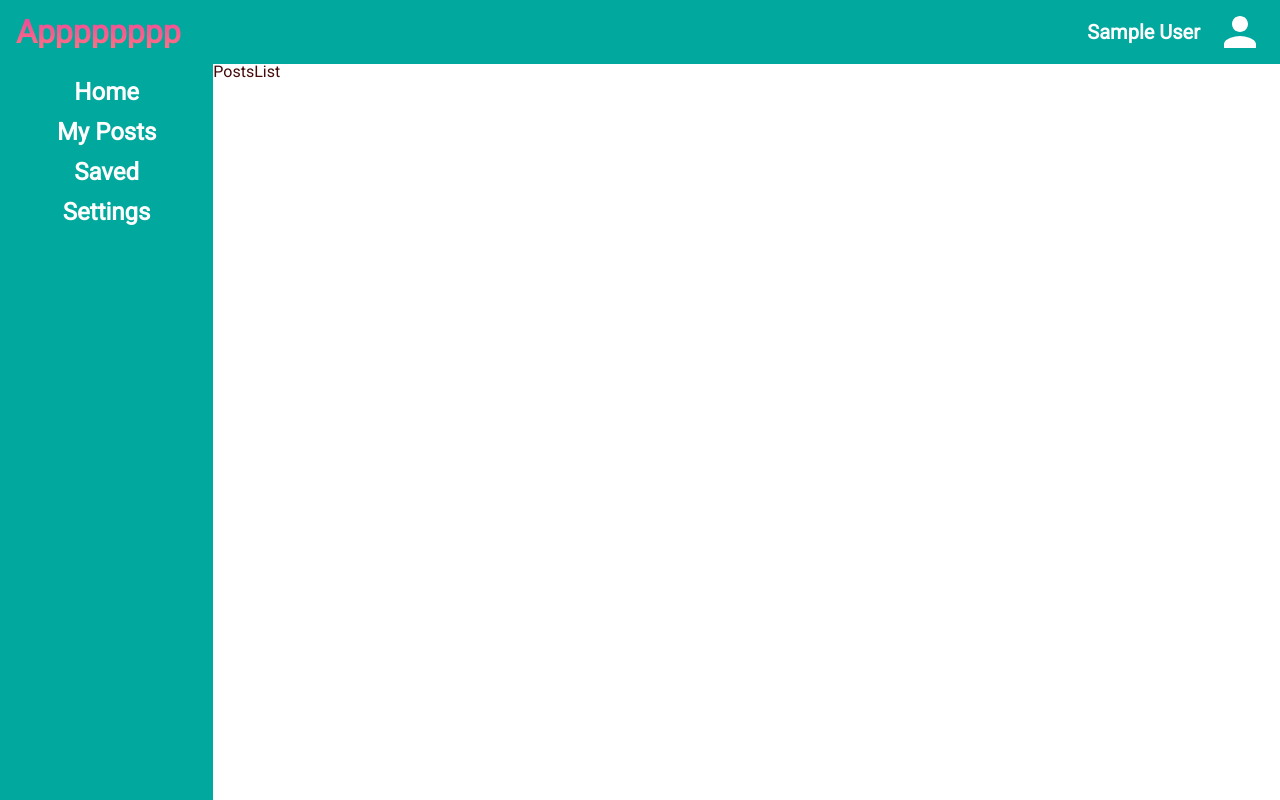
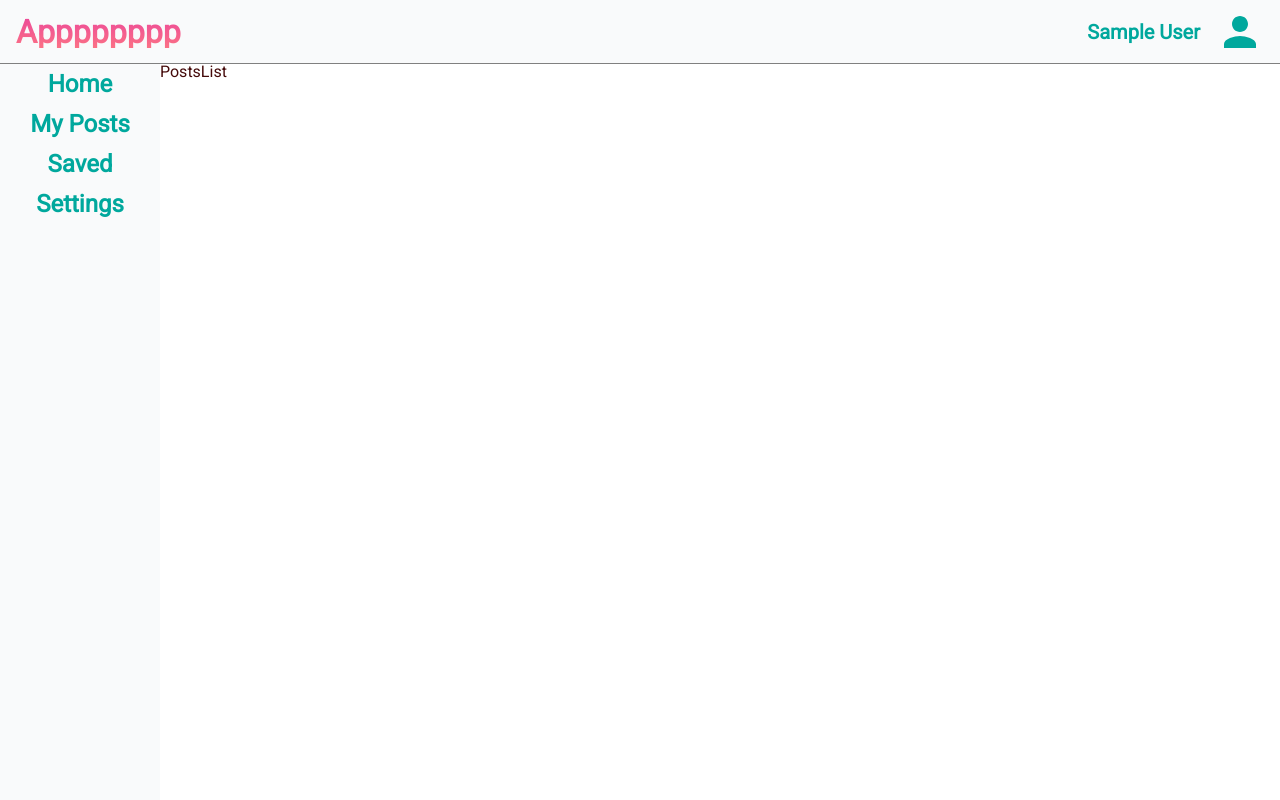
Before and after one commit to autom101/social-media-app, a React (Vite) app in the folder frontend/: page /home in a window 1280 px wide. Built offline with nearby package versions, Linux system fonts and the light colour scheme; sample sign-in values are in the browser's storage.

Commit message:
Create html code for a post

```diff
--- a/frontend/src/components/Post.jsx
+++ b/frontend/src/components/Post.jsx
@@ -2,7 +2,31 @@ import { useParams } from "react-router-dom";
 
 const Post = () => {
   const { id } = useParams();
-  return <div>Post {id}</div>;
+  return (
+    <article className="post-container">
+      <div className="post-info">
+        <img className="post-avatar" src="" alt="" />
+        <h3 className="post-username">Some random user {id}</h3>
+      </div>
+      {/*This is going to contains extra options such as share, save, etc*/}
+      <div className="post-extra"></div>
+      {/*This is going to contain any images and text in the post and when it was created*/}
+      <div className="post-content">
+        <p>
+          Whatever text is on the post that is eventually going to get cut off
+          at some point.
+        </p>
+        <h4 className="post-time-created">Posted this at: 6 pm</h4>
+      </div>
+      {/*This is going to contain the like button and comments*/}
+      <div className="post-options">
+        <button className="post-like-btn">Like</button>
+        <a className="post-comments-link" href="#">
+          This will lead to comments
+        </a>
+      </div>
+    </article>
+  );
 };
 
 export default Post;
--- a/frontend/src/components/css/Header.css
+++ b/frontend/src/components/css/Header.css
@@ -5,10 +5,11 @@
 
   padding: 0 1rem;
 
-  background-color: #00a89d;
+  background-color: #f9fafb;
+  border-bottom: 1px solid grey;
 
   font-weight: 1000;
-  color: #fefefe;
+  color: #00a89d;
 }
 
 .header h1 {
--- a/frontend/src/components/css/Home.css
+++ b/frontend/src/components/css/Home.css
@@ -5,7 +5,7 @@
   color: #450a0a;
 
   display: grid;
-  grid-template-columns: 1fr 5fr;
+  grid-template-columns: 1fr 7fr;
   grid-template-rows: 4rem 1fr;
   grid-template-areas: "header header" "sidebar view";
 
--- a/frontend/src/components/css/Sidebar.css
+++ b/frontend/src/components/css/Sidebar.css
@@ -1,12 +1,12 @@
 .sidebar {
-  background-color: #00a89d;
-  color: #fefefe;
+  background-color: #f9fafb;
+  color: #00a89d;
   text-align: center;
 
   display: flex;
   flex-direction: column;
   gap: 1rem;
-  padding: 1rem;
+  padding: 0.5rem;
 
   font-weight: 1000;
   font-size: 1.5rem;
```
